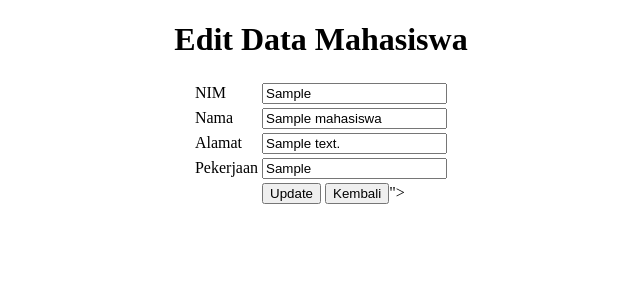
After one commit to bayupamungkss/latihan-crud, a CodeIgniter app: page /crud/kampus/edit/1 in a window 1280 px wide. The commit adds this page. Shown: the top 300 px of the page, without its empty margins (319-959 px from the left). Run offline with CodeIgniter, Linux system fonts and the light colour scheme; tables that the repository leaves empty or names only in its code hold one stand-in row (values such as "Sample post").

Commit message:
first commit

```diff
--- a/application/config/config.php
+++ b/application/config/config.php
@@ -35,7 +35,7 @@ $config['base_url'] = 'http://localhost/crud/';
 | variable so that it is blank.
 |
 */
-$config['index_page'] = 'index.php';
+$config['index_page'] = '';
 
 /*
 |--------------------------------------------------------------------------
--- a/application/config/routes.php
+++ b/application/config/routes.php
@@ -49,6 +49,6 @@ defined('BASEPATH') OR exit('No direct script access allowed');
 | Examples:	my-controller/index	-> my_controller/index
 |		my-controller/my-method	-> my_controller/my_method
 */
-$route['default_controller'] = 'welcome';
+$route['default_controller'] = 'kampus';
 $route['404_override'] = '';
 $route['translate_uri_dashes'] = FALSE;
--- a/application/controllers/kampus.php
+++ b/application/controllers/kampus.php
@@ -31,4 +31,39 @@ class Kampus extends CI_Controller{
     $this->m_data->input_data($data,'mahasiswa');
     redirect('kampus/index');
     }
+    function edit($id) {
+        $where = array('id' => $id);
+        $data['mahasiswa'] = $this->m_data->edit_data($where,'mahasiswa')->result();
+        $this->load->view('edit_data',$data);
+    }
+
+    function update() {
+        $id = $this->input->post('id');
+        $nim = $this->input->post('nim');
+        $nama = $this->input->post('nama');
+        $alamat = $this->input->post('alamat');
+        $pekerjaan = $this->input->post('pekerjaan');
+
+        $data = array(
+            'nim' => $nim,
+            'nama' => $nama,
+            'alamat' => $alamat,
+            'pekerjaan' => $pekerjaan,
+        );
+
+        $where = array(
+            'id' => $id
+        );
+
+        $this->m_data->update_data($where,$data,'mahasiswa');
+        redirect('kampus/index');
+
+
+    }
+
+    function hapus($id) {
+        $where = array('id' => $id);
+        $this->m_data->hapus_data($where,'mahasiswa');
+        redirect('kampus/index');
+    }
 }
--- a/application/models/m_data.php
+++ b/application/models/m_data.php
@@ -9,6 +9,17 @@ class M_data extends CI_Model {
     function tampil_data() {
         return $this->db->get('mahasiswa');
     }
+    function edit_data($where,$table) {
+        return $this->db->get_where($table,$where);
+    }
+
+    function update_data($where,$data,$table) {
+        $this->db->where($where);
+        $this->db->update($table,$data);
+    }
+
+    function hapus_data ($where,$table) {
+        $this->db->where($where);
+        $this->db->delete($table);
+    }
 }
-
-?>
--- /dev/null
+++ b/application/views/edit_data.php
@@ -0,0 +1,42 @@
+<!DOCTYPE html>
+<html>
+<head>
+    <title>Edit Data</title>
+</head>
+<body>
+    <center>
+        <h1>Edit Data Mahasiswa</h1>
+    </center>
+    <?php foreach($mahasiswa as $u) { ?>
+    <form action="<?php echo base_url(). 'index.php/kampus/update'; ?>" method="post" enctype="multipart/form-data">
+        <table style="margin:20px auto;">
+        <tr>
+            <td>NIM</td>
+            <td>
+                <input type="hidden" name="id" value="<?php echo $u->id ?>">
+                <input type="text" name="nim" value="<?php echo $u->nim ?>">
+            </td>
+        </tr>
+        <tr>
+            <td>Nama</td>
+            <td>
+                <input type="text" name="nama" value="<?php echo $u->nama ?>">
+            </td>
+        </tr>
+        <tr>
+            <td>Alamat</td>
+            <td><input type="text" name="alamat" value="<?php echo $u->alamat ?>"></td>
+        </tr>
+        <tr>
+            <td>Pekerjaan</td>
+            <td><input type="text" name="pekerjaan" value="<?php echo $u->pekerjaan ?>"></td>
+        </tr>
+        <tr>
+            <td></td>
+            <td><input type="submit" value="Update"> <?php echo anchor('kampus/index','<input  type=button value=Kembali>'); ?>"></td>
+        </tr>
+    </table>
+    </form>
+    <?php } ?>
+</body>
+</html>
--- a/application/views/tampil_data.php
+++ b/application/views/tampil_data.php
@@ -31,6 +31,6 @@
         </tr>
         <?php } ?>
         </table>
-        <center><?php echo anchor('kampus/tambah','input type=button value=\'Tambah Data\'>'); ?></center>
+        <center><?php echo anchor('kampus/tambah','<input type=button value=\'Tambah Data\'>'); ?></center>
         </body>
         </html>
```
Also changed, not shown: .htaccess (added), application/.htaccess (deleted).
